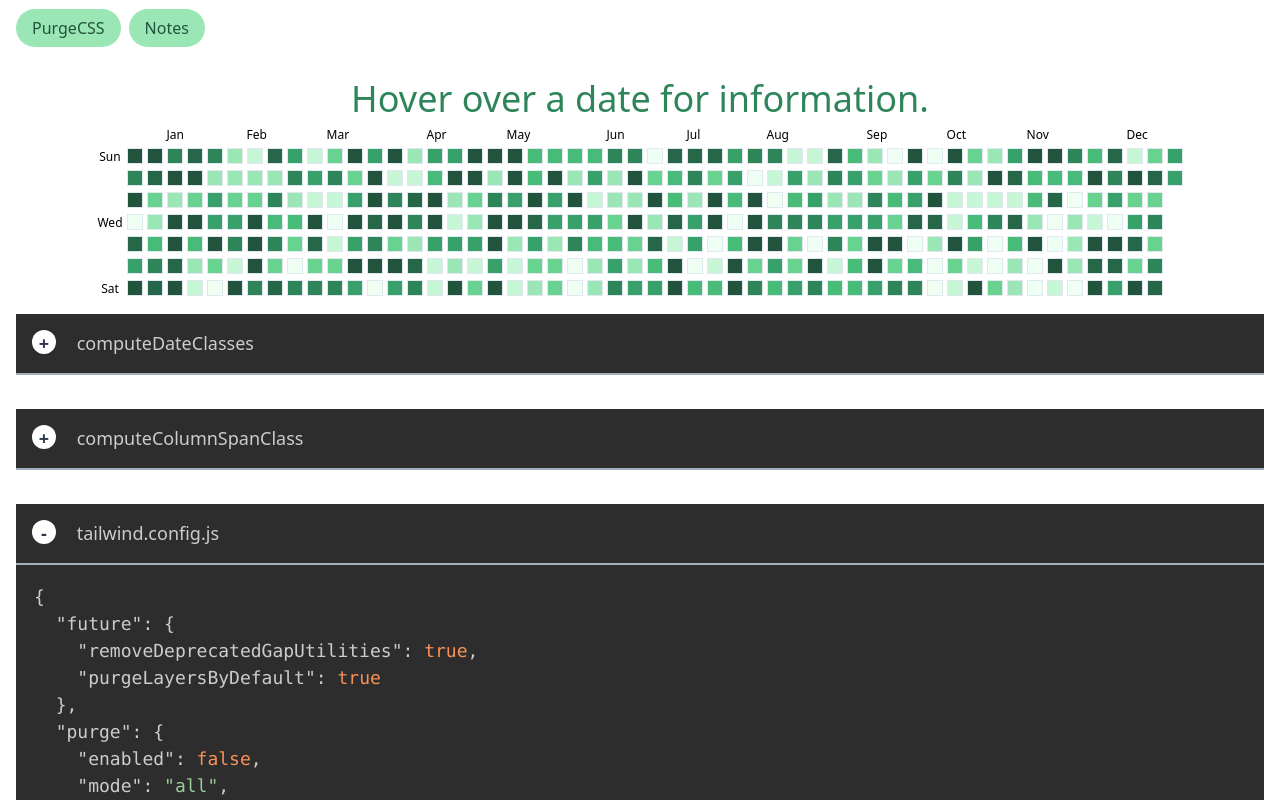
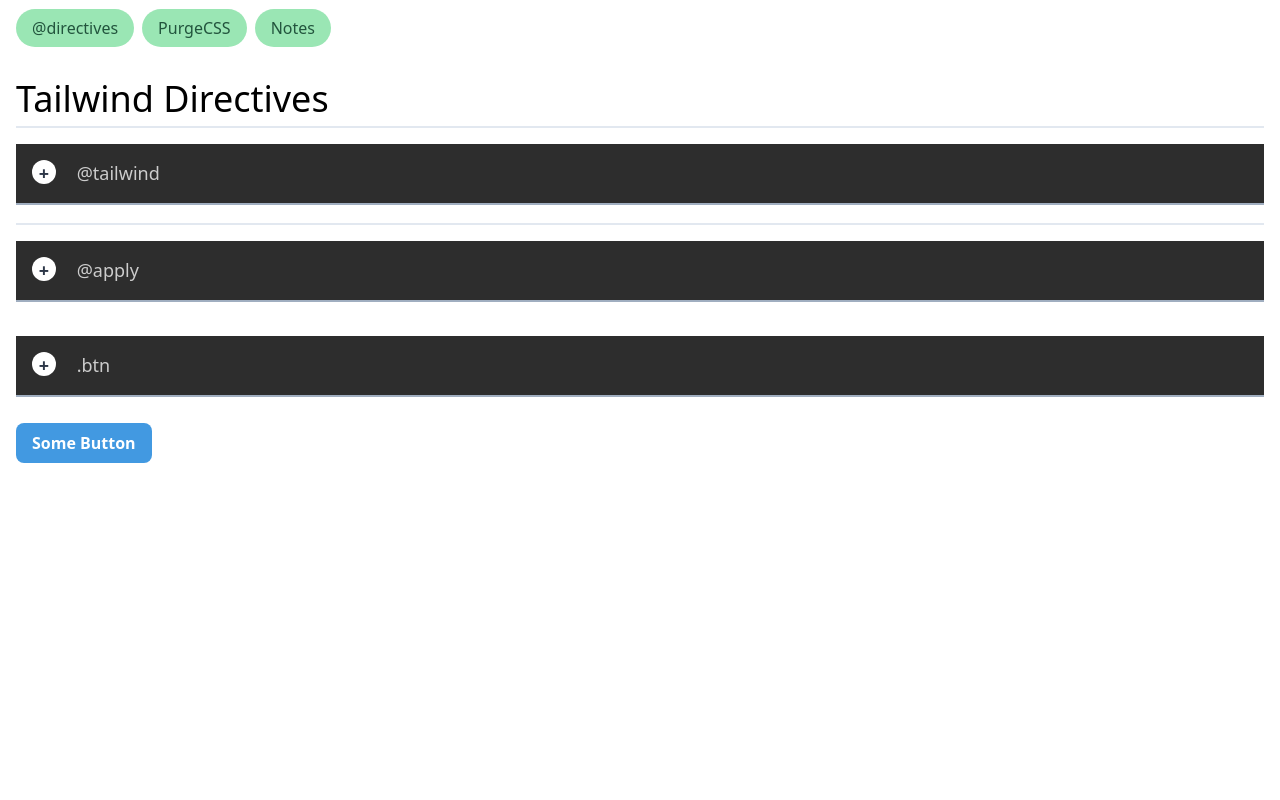
Before and after one commit to nsnyder/tailwind-demo, a Vue app: page / in a window 1280 px wide. Shown: the top 800 px of the page. Built offline with nearby package versions, Linux system fonts and the light colour scheme; no server answers.

Commit message:
Add some code for directives, and fetch CSS

```diff
--- a/src/App.vue
+++ b/src/App.vue
@@ -21,15 +21,17 @@
 </template>
 
 <script>
+  import Directives from '~/components/Directives.vue';
+  import Notes from '~/components/Notes.vue';
   import PurgeCss from '~/components/PurgeCSS.vue';
-  import Notes from '~/components/Notes.vue';
 
   export default {
     name: 'App',
 
     components: {
+      Directives,
+      Notes,
       PurgeCss,
-      Notes,
     },
 
     mounted() {
@@ -44,6 +46,10 @@
     data() {
       return {
         demos: [
+          {
+            name: '@directives',
+            component: 'directives',
+          },
           {
             name: 'PurgeCSS',
             component: 'purge-css'
--- /dev/null
+++ b/src/components/Directives.vue
@@ -0,0 +1,57 @@
+<template>
+  <div class="">
+    <h2 class="text-4xl">Tailwind Directives</h2>
+    <div class="border-t-2" v-for="(directive, index) in directives" :key="index">
+      <collapsible-code :code="directive.cssSelector ? getRuleFromCss(directive.cssSelector) : directive.css"
+        language="css"
+        :name="directive.name"
+      />
+      <template v-if="directive.markup">
+        <collapsible-code :code="directive.markup" language="html" :name="directive.markupName" />
+        <div class="mt-2" v-html="directive.markup"></div>
+      </template>
+    </div>
+  </div>
+</template>
+
+<script>
+  import CollapsibleCode from '~/components/CollapsibleCode.vue';
+  import ExtractsCode from '~/mixins/ExtractsCode.js';
+
+  export default {
+    name: 'Directives',
+
+    components: {
+      CollapsibleCode,
+    },
+
+    mixins: [
+      ExtractsCode,
+    ],
+
+    data() {
+      return {
+        directives: [
+          {
+            name: '@tailwind',
+            css: this.codeToString(`
+              @tailwind base;
+              @tailwind components;
+              @tailwind utilities;
+              @tailwind screens;`, ''),
+            cssSelector: null,
+            markup: '',
+            markupName: '',
+          },
+          {
+            name: '@apply',
+            css: null,
+            cssSelector: '.btn',
+            markup: '<a class="btn" href="#">Some Button</a>',
+            markupName: '.btn',
+          }
+        ]
+      };
+    }
+  }
+</script>
--- a/src/mixins/ExtractsCode.js
+++ b/src/mixins/ExtractsCode.js
@@ -1,3 +1,5 @@
+import store from '~/store.js';
+
 export default {
   data() {
     return {
@@ -5,17 +7,75 @@
     };
   },
 
+  mounted() {
+    this.loadMainCss();
+  },
+
   methods: {
-    functionToString(func) {
-      const functionString = this.examinedFunctions[func] || 'Unknown function';
-      const parts = functionString.toString().split('\n');
+    functionToString(functionName, withName = true) {
+      const functionString = this.examinedFunctions[functionName] || 'Unknown function';
+      return this.codeToString(functionString, withName ? functionName : '')
+    },
+    codeToString(code, name) {
+      // Split the code into individual lines.
+      const parts = code.toString().split('\n');
       const lastLine = parts[parts.length - 1];
 
+      // Count the spaces that need to be trimmed off the start.
       const excessSpaces = lastLine.length - lastLine.trimStart().length;
 
+      // If we have a name, append it to the start.
+      let starterText = '';
+      if (name.length !== 0) {
+        starterText = name + ': ' + parts.shift();
+      }
+
+      // Glue the lines together, avoiding leading blank lines.
       return parts.reduce((fullText, currentLine) => {
-        return fullText + '\n' + currentLine.substring(excessSpaces);
-      }, func + ': ' + parts.shift());
+        let newLine = '\n';
+        if (fullText.length === 0) {
+          newLine = '';
+        }
+        return fullText + newLine + currentLine.substring(excessSpaces);
+      }, starterText);
+    },
+    async loadMainCss() {
+      // Don't reload this if we already have it.
+      if (!!store.mainCss) {
+        return;
+      }
+
+      // I couldn't find a good way to include the CSS directly, so this is the next best thing :)
+      const response = await fetch('https://raw.githubusercontent.com/nsnyder/tailwind-demo/main/src/styles/main.css')
+
+      store.mainCss = await response.text();
+    },
+    getRuleFromCss(selector) {
+      const parts = store.mainCss.split('\n');
+
+      let startFound = false;
+      let endFound = false;
+      return this.codeToString(parts.reduce((previous, current) => {
+        if (current.includes(selector + ' {')) {
+          startFound = true;
+        }
+
+        if (startFound && !endFound) {
+          previous = previous + current + '\n';
+        }
+
+        if (startFound && current.includes('}')) {
+          endFound = true;
+        }
+
+        return previous;
+      }, ''), '');
+    }
+  },
+
+  computed: {
+    mainCss: function () {
+      return store.mainCss;
     }
   }
 };
--- /dev/null
+++ b/src/store.js
@@ -0,0 +1,5 @@
+import Vue from 'vue';
+
+export default Vue.observable({
+  mainCss: '',
+});
--- a/src/styles/main.css
+++ b/src/styles/main.css
@@ -28,3 +28,7 @@
   @apply bg-red-600;
 }
 /*! purgecss end ignore */
+
+.btn {
+  @apply inline-block bg-blue-500 font-bold rounded-lg px-4 py-2 text-white no-underline;
+}
```
